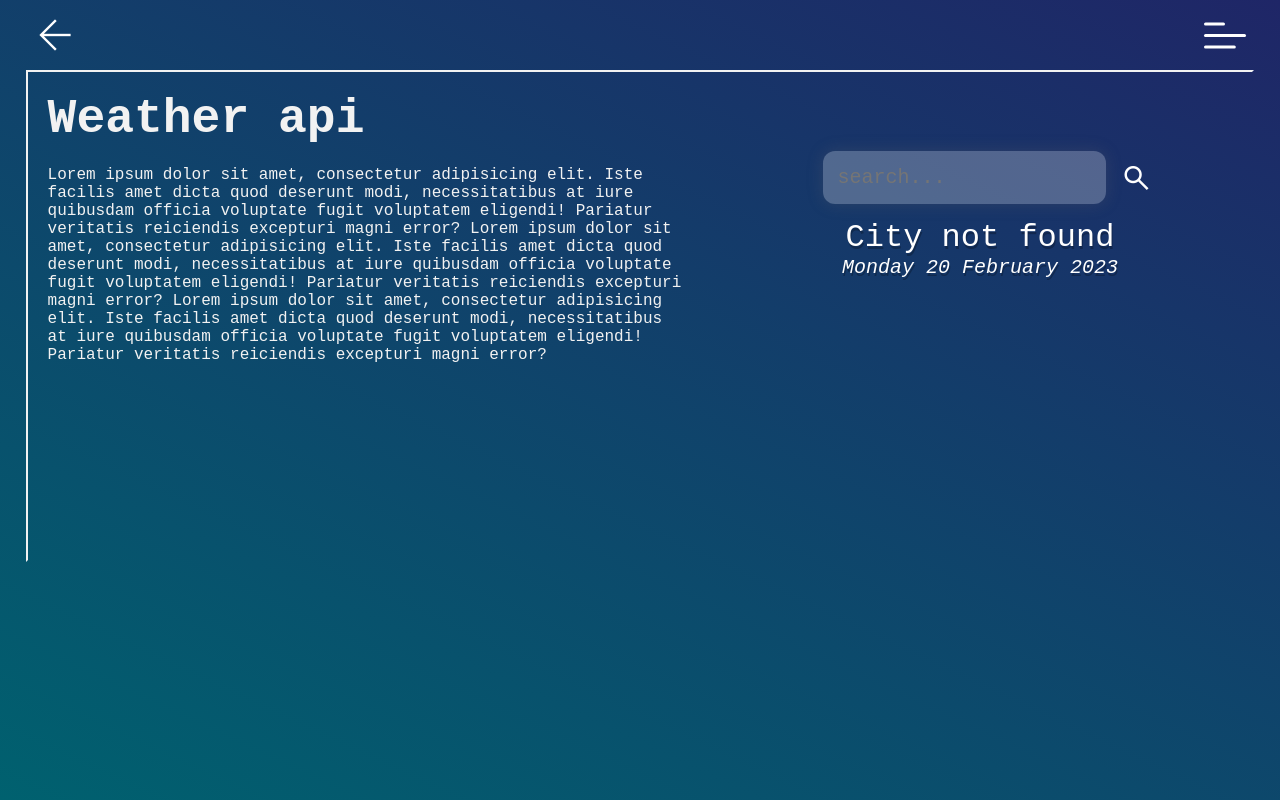
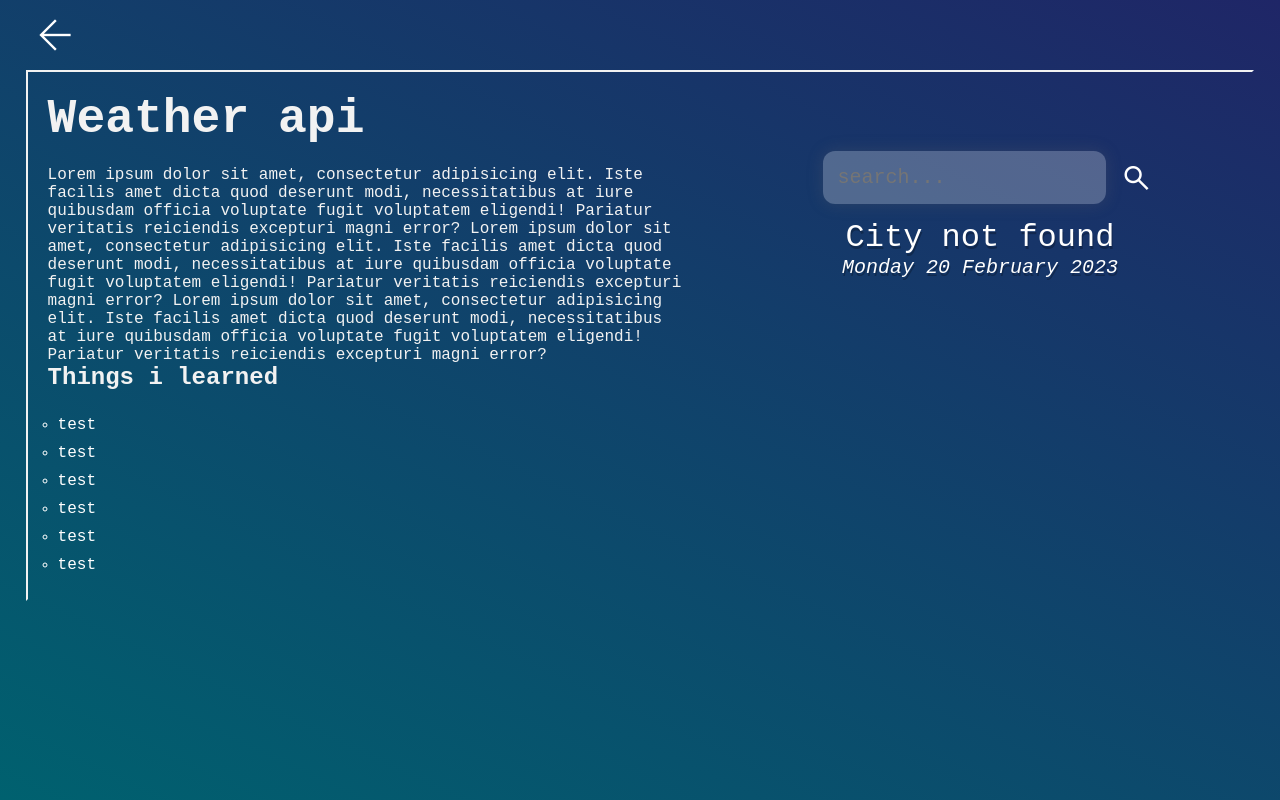
Before and after one commit to Welander1994/portfolio, a Vue app: page /WeatherAppView in a window 1280 px wide. Built offline with nearby package versions, Linux system fonts and the light colour scheme.

Commit message:
adds list

```diff
--- a/src/components/glitchText.vue
+++ b/src/components/glitchText.vue
@@ -5,11 +5,12 @@ defineProps({
     title: String
 })
 
-onMounted(() => {
+function glitch() {
         const letters = "ABCDEFGHIJKLMNOPQRSTUVWXYZ";
 
 let interval = null;
 let event = document.getElementById("header");
+
 let iteration = 0;
 
 clearInterval(interval);
@@ -33,13 +34,21 @@ onMounted(() => {
     iteration += 1 / 3;
 }, 30);
 
+
+}
+
+
+onMounted(() => {
+
+    glitch();
+
 })
 
 
 </script>
 
 <template>
-    <h1 id="header" :data-value="title">{{ title }}</h1>
+    <h1 class="text" id="header" :data-value="title">{{ title }}</h1>
 </template>
 
 <style lang="scss" scoped>
@@ -49,6 +58,11 @@ h1 {
     font-size: 3rem;
     color: var(--white);
     padding: 20px;
+
+}
+
+.text-small {
+    font-size: 1.5rem;
 }
 
 @media screen and (max-width: 480px) {
--- a/src/components/header__menu.vue
+++ b/src/components/header__menu.vue
@@ -10,7 +10,7 @@ import arrow from './arrow.vue';
             <arrow />
         </RouterLink>
 
-        <burger__menu />
+      <!--   <burger__menu /> -->
     </div>
 </template>
 
--- a/src/components/weatherApp/rain.vue
+++ b/src/components/weatherApp/rain.vue
@@ -43,10 +43,10 @@
 <style lang="scss" scoped>
 * {
     position: fixed;
-    top: -1.5vh;
+    top: -2vh;
     left: 0;
     width: 100%;
-    height: 100vh;
+    height: 120vh;
     z-index: -99;
 }
 
@@ -82,19 +82,19 @@
     }
 
     90% {
-        transform: translateY(85vh) scale(1);
+        transform: translateY(90vh) scale(1);
 
     }
 
     95% {
-        transform: translateY(85vh) scalex(7) scaleY(-.1);
+        transform: translateY(90vh) scalex(7) scaleY(-.1);
         border-radius: 50%;
         opacity: 100%;
     }
 
     100% {
 
-        transform: translateY(85vh) scalex(7) scaleY(-.2);
+        transform: translateY(90vh) scalex(7) scaleY(-.2);
         border-radius: 50%;
         opacity: 0%;
     }
--- a/src/views/HomeView.vue
+++ b/src/views/HomeView.vue
@@ -1,14 +1,32 @@
 <script setup>
-
 </script>
 
 <template>
+
   <main>
-    <nav>
-      <RouterLink to="/">Home</RouterLink>
+
+  </main>
+
+  <nav>
+      <RouterLink to="/">Home </RouterLink>
       <RouterLink to="/WeatherAppView">Weather App</RouterLink>
     </nav>
+</template>
 
-    <RouterView />
-  </main>
-</template>
+
+<style lang="scss" scoped>
+
+a {
+  text-decoration: none;
+  color: white;
+}
+
+h1 {
+  font-size: 1.5rem;
+  padding: 0;
+  text-decoration: none;
+
+
+}
+
+</style>
--- a/src/views/WeatherAppView.vue
+++ b/src/views/WeatherAppView.vue
@@ -24,6 +24,17 @@ import weatherApp from '../components/weatherApp/weather.vue'
         necessitatibus at iure quibusdam officia voluptate fugit voluptatem eligendi! Pariatur veritatis reiciendis
         excepturi magni error?
       </p>
+
+      <h2>Things i learned</h2>
+
+      <ul>
+        <li>test</li>
+        <li>test</li>
+        <li>test</li>
+        <li>test</li>
+        <li>test</li>
+        <li>test</li>
+      </ul>
     </div>
     <div class="box__img">
       <weatherApp />
@@ -40,10 +51,23 @@ import weatherApp from '../components/weatherApp/weather.vue'
   border: var(--white) 2px solid;
   border-color: var(--white) transparent transparent var(--white);
 
-  p {
+  p, h2{
     padding: 0 20px;
     width: 50vw;
     color: var(--white);
+
+
+  }
+
+  ul {
+    padding: 20px 30px;
+    list-style: circle;
+
+    color: white;
+
+    li {
+      padding: 5px 0;
+    }
   }
 
   &__img {
```
Lines whose indentation alone changed are shown as unchanged.
